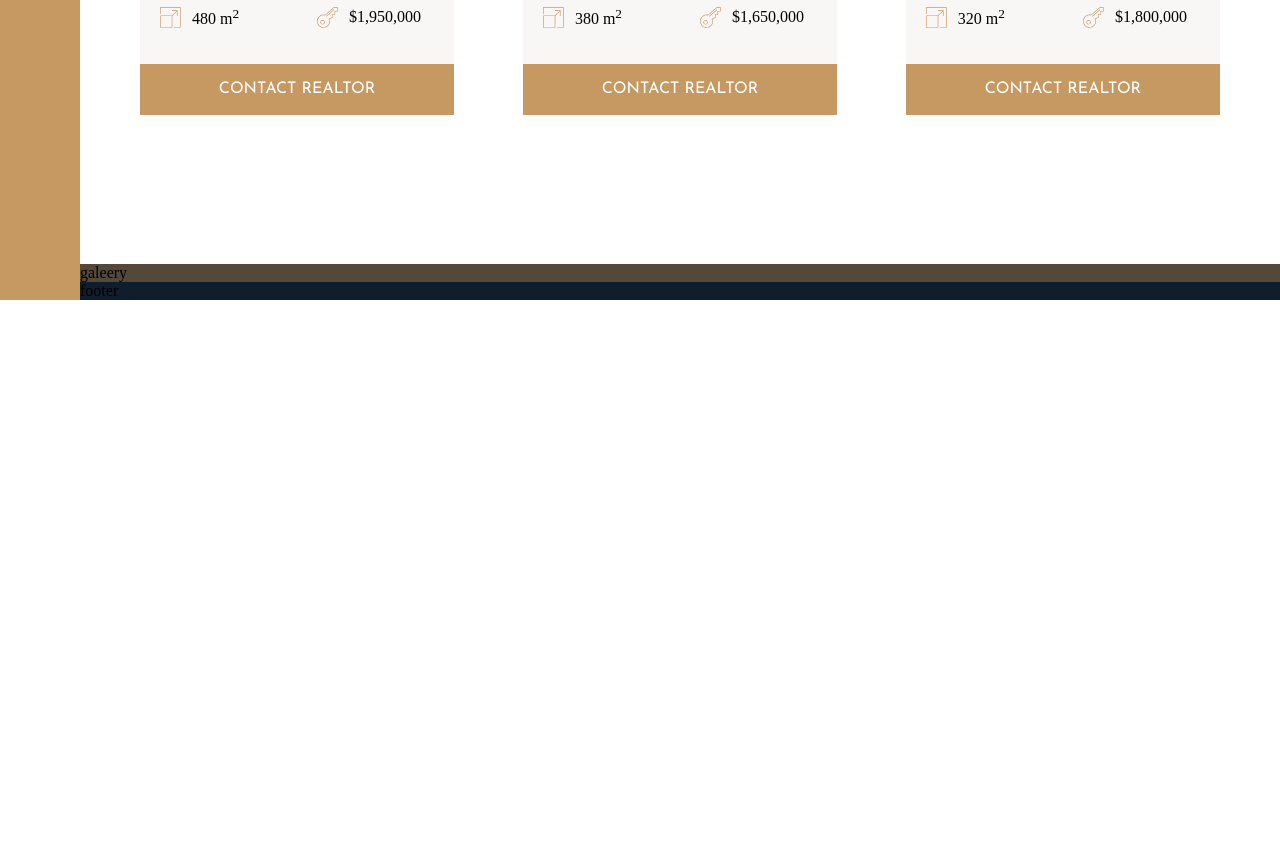
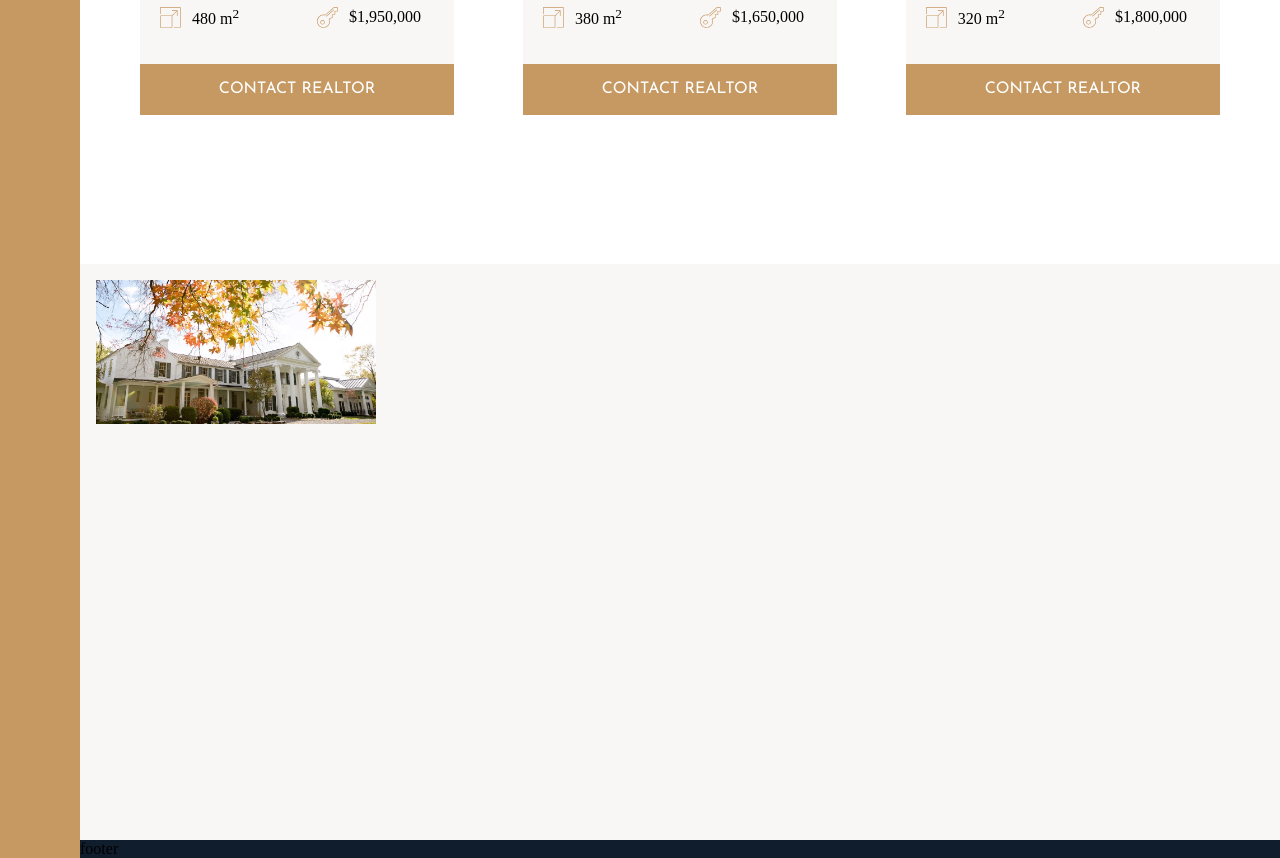
Before and after one commit to yao80350/home, a website: page index.html in a window 1280 px wide. Shown: the part 2885-3743 px from the top of the page. Before the commit the page ends 3185 px from the top, so only its background shows below. Drawn offline with Linux system fonts and the light colour scheme.

Commit message:
9.Building the Homes Section - Part 2

```diff
--- a/index.html
+++ b/index.html
@@ -323,7 +323,12 @@
             </div>
         </div>
 
-        <div class="gallery">galeery</div>
+        <div class="gallery">
+            <figure class="gallery__item gallery__item--1">
+                <img src="img/gal-1.jpeg" alt="Gallery image 1" class="gallery__img">
+            </figure>
+        </div>
+
         <footer class="footer">footer</footer>
     </body>
 </html>
--- a/sass/components/_gallery.scss
+++ b/sass/components/_gallery.scss
@@ -1,4 +1,24 @@
 .gallery {
-    background-color: $color-grey-dark-1;
+    background-color: $color-grey-light-1;
     grid-column: full-start / full-end;
+
+    display: grid;
+    grid-template-columns: repeat(8, 1fr);
+    grid-template-rows: repeat(7, 5vw);
+    grid-gap: 1rem;
+    padding: 1rem;
+
+    &__item {
+        &--1 {
+            grid-column: 1 / span 2;
+            grid-row: 1 / span 2;
+        }
+    }
+
+    &__img {
+        height: 100%;
+        width: 100%;
+        object-fit: cover;
+        display: block;
+    }
 }
```
Also changed, not shown: css/style.css.
